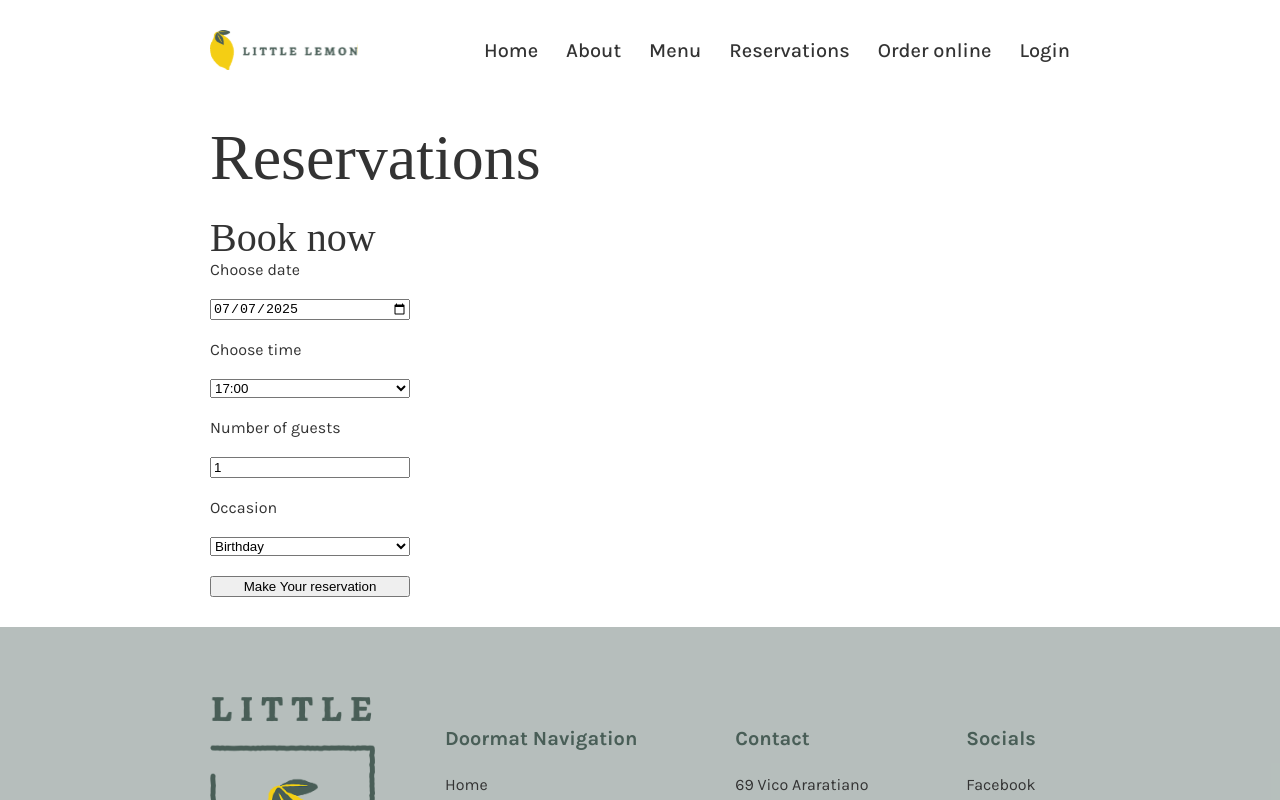
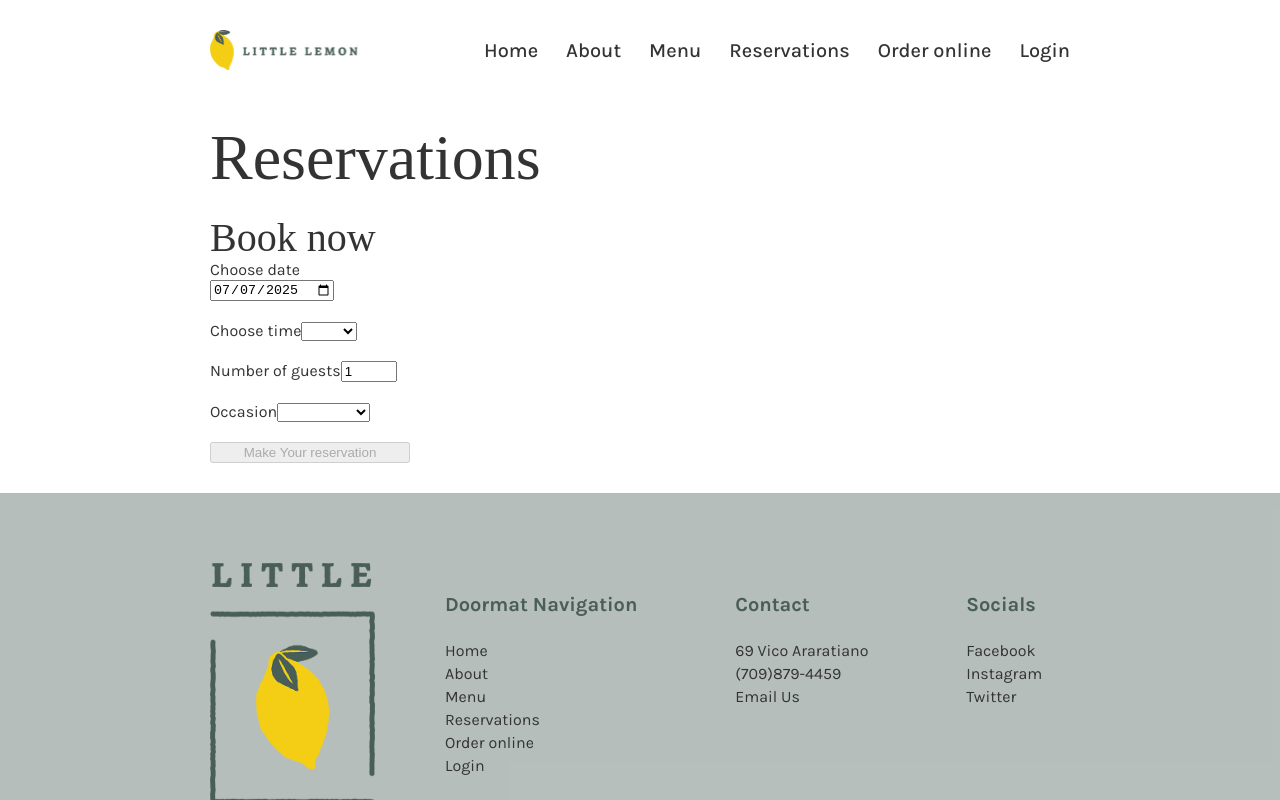
Before and after one commit to AntonelloBottero/capstone-app, a React (Create React App) app: page /reservations in a window 1280 px wide. Shown: the top 800 px of the page. Built offline with nearby package versions, Linux system fonts and the light colour scheme; a web font is replaced by a local one.

Commit message:
refactor: form

```diff
--- a/src/components/ReservationForm.js
+++ b/src/components/ReservationForm.js
@@ -1,21 +1,40 @@
-import { useEffect, useState } from 'react'
+import { useState } from 'react'
 import { useReservationContext } from 'Main.js'
 
 export default function ReservationForm() {
-    const [date, setDate] = useState(new Date().toISOString().slice(0, 10))
     const { availableTimes, fetchTimes, submitForm } = useReservationContext();
 
-    const [time, setTime] = useState('19:00')
-    const [guests, setGuests] = useState(1)
-    const [occasion, setOccasion] = useState('')
+    const [date, setDate] = useState({ value: new Date().toISOString().slice(0, 10) })
+    const [time, setTime] = useState({value: '', touched: false})
+    const [guests, setGuests] = useState({value: 1, touched: false})
+    const [occasion, setOccasion] = useState({ value: '', touched: false })
 
     const handleDateChange = (e) => {
-        setDate(e.target.value)
+        setDate({ value: e.target.value, touched: true })
+        setTime({value: '', touched: false})
         fetchTimes(date)
     }
 
+    // form validation
+    const isDateValid = () => {
+        return date.value && date.value >= new Date().toISOString().slice(0, 10)
+    }
+    const isGuestsValid = () => {
+        return time.value > 0 && time.value < 11
+    }
+    const getIsFormValid = () => {
+        if(!isDateValid()) { return false }
+        if(!time.value) { return false }
+        if(!isGuestsValid()) { return false}
+        if(!occasion.value) { return false }
+        return true
+    }
+
+    // form submit
     const handleFormSubmit = (e) => {
         e.preventDefault()
+        if(!getIsFormValid()) { return undefined}
+
         submitForm({
             date,
             time,
@@ -28,21 +47,29 @@ export default function ReservationForm() {
         <>
             <h2>Book now</h2>
             <form style={{display: 'grid', maxWidth: '200px', gap: '20px'}} onSubmit={handleFormSubmit}>
+                <div class="form-field">
                     <label htmlFor="res-date">Choose date</label>
                     <input
                         type="date"
                         id="res-date"
-                    value={date}
+                        value={date.value}
                         onChange={handleDateChange}
                     />
+                    {!isDateValid() && date.touched && <div class="form-field__error">Select a date from today on</div>}
+                </div>
+                <div class="form-field">
                 <label htmlFor="res-time">Choose time</label>
                 <select
                     id="res-time"
-                    value={time}
-                    onChange={e => setTime(e.target.value)}
+                    value={time.value}
+                    onChange={e => setTime({value: e.target.value, touched: true})}
                 >
+                    <option value=""></option>
                     {availableTimes.map(at => <option key={at} value={at}>{at}</option>)}
                 </select>
+                {!time.value && time.touched && <div class="form-field__error">Select a time</div>}
+                </div>
+                <div class="form-field">
                     <label htmlFor="guests">Number of guests</label>
                     <input
                         type="number"
@@ -50,19 +77,25 @@ export default function ReservationForm() {
                         min="1"
                         max="10"
                         id="guests"
-                    value={guests}
-                    onChange={e => setGuests(e.target.value)}
+                        value={guests.value}
+                        onChange={e => setGuests({ value: e.target.value, touched: true})}
                     />
+                    {!isGuestsValid() && guests.touched && <div class="form-field__error">Select number of guests (min 1, max 10)</div>}
+                </div>
+                <div class="form-field">
                     <label htmlFor="occasion">Occasion</label>
                     <select
                         id="occasion"
-                    value={occasion}
-                    onChange={e => setOccasion(e.target.value)}
+                        value={occasion.value}
+                        onChange={e => setOccasion({ value: e.target.value, touched: true })}
                     >
+                        <option value=""></option>
                         <option value="Birthday">Birthday</option>
                         <option value="Anniversary">Anniversary</option>
                     </select>
-                <input type="submit" value="Make Your reservation" />
+                    {!occasion.value && occasion.touched && <div class="form-field__error">Select an occasion</div>}
+                </div>
+                <input type="submit" value="Make Your reservation" disabled={!getIsFormValid()} />
             </form>
         </>
     )
```
Lines whose indentation alone changed are shown as unchanged.
